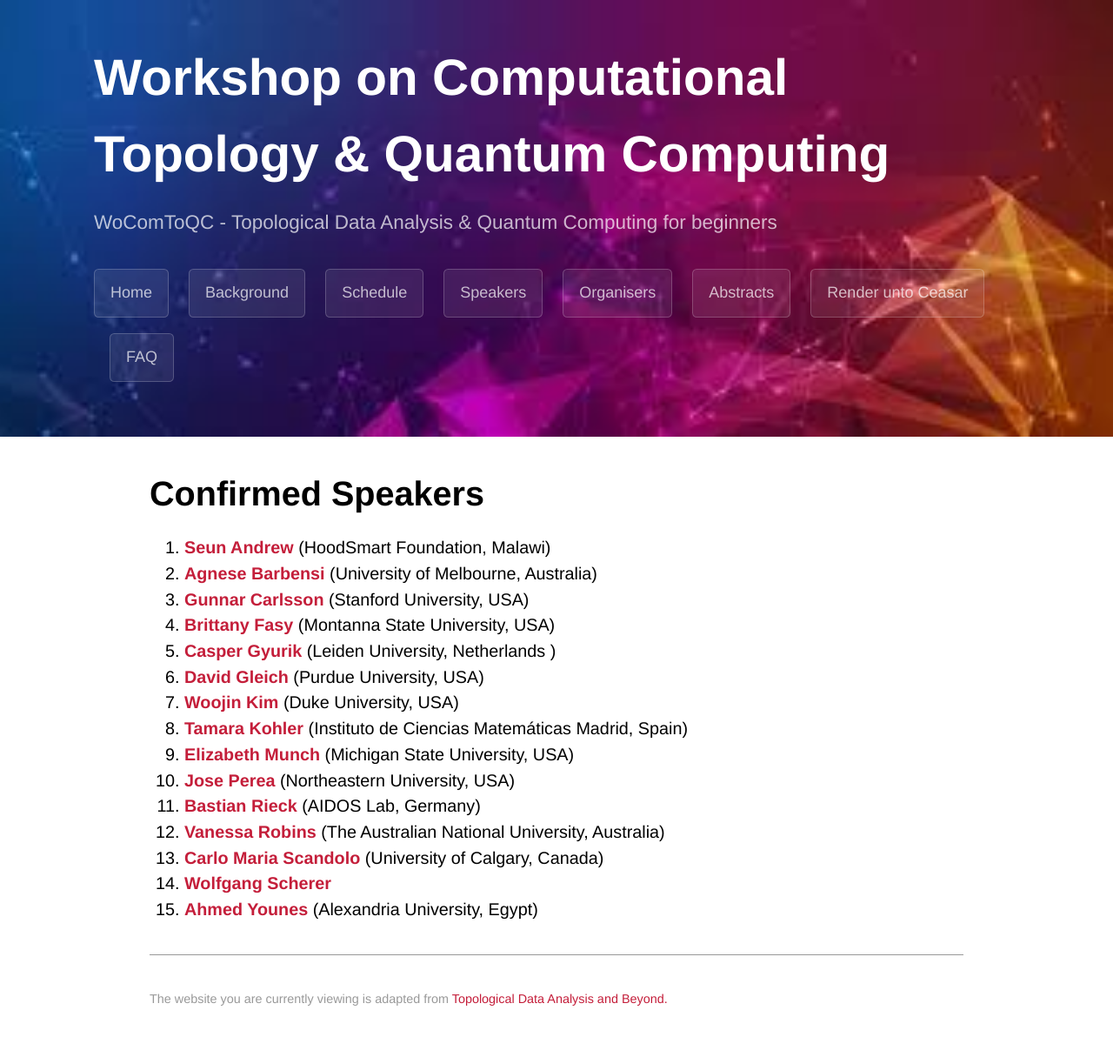
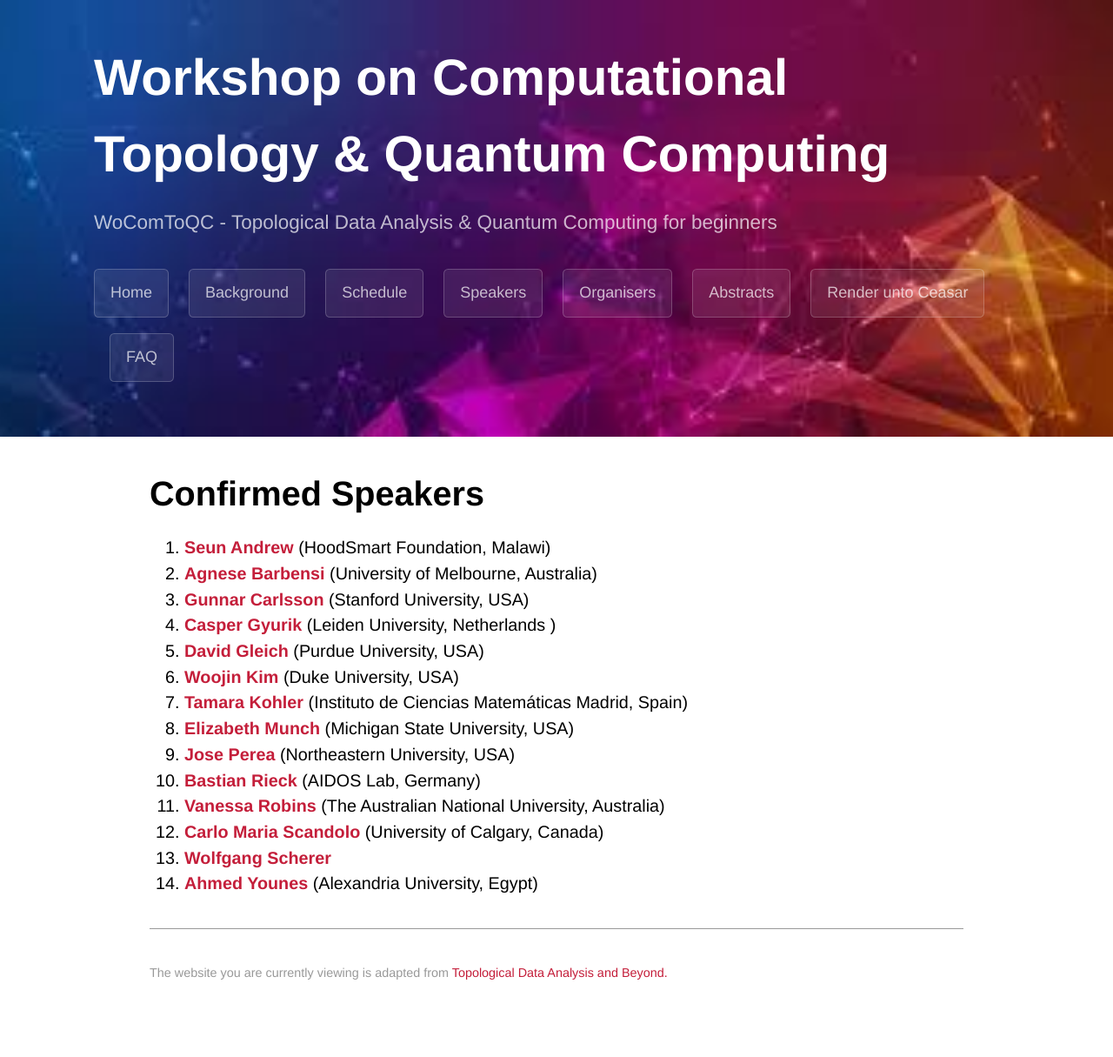
Before and after one commit to WoComtoQC/wocomtoqc.github.io, a Jekyll site: the page built from speakers.md, in a window 1280 px wide. Shown: the whole page at 87% size. Built offline with Jekyll 4.4.1, drawn with Linux system fonts in a browser that asks for light colours; some web fonts are replaced; our own code applies the rules of GitHub Pages for plain Markdown files; after the commit the page ends 1185 px from its top, so only the background shows below that.

Commit message:
Update speakers.md

```diff
--- a/speakers.md
+++ b/speakers.md
@@ -10,15 +10,14 @@ layout: default
 1. [**Seun Andrew**](https://www.linkedin.com/in/sean-thawe-61313624b/) (HoodSmart Foundation, Malawi)
 2.  [**Agnese Barbensi**](https://sites.google.com/view/agnesebarbensi/home) (University of Melbourne, Australia)
 3.  [**Gunnar Carlsson**](https://mathematics.stanford.edu/people/gunnar-carlsson) (Stanford University, USA)
-4.  [**Brittany Fasy**](https://www.cs.montana.edu/directory/1812041/brittany-fasy) (Montanna State University, USA)
-5.  [**Casper Gyurik**](https://www.universiteitleiden.nl/en/staffmembers/casper-gyurik#tab-1) (Leiden University, Netherlands )
-6.  [**David Gleich**](https://www.cs.purdue.edu/homes/dgleich/) (Purdue University, USA)
-7.  [**Woojin Kim**](https://scholars.duke.edu/person/Woojin.Kim) (Duke University, USA)
-8.  [**Tamara Kohler**](https://www.ucm.es/mathqi/tamara-kohler) (Instituto de Ciencias Matemáticas Madrid, Spain)
-9.  [**Elizabeth Munch**](http://www.elizabethmunch.com/) (Michigan State University, USA)
-10.  [**Jose Perea**](https://www.joperea.com/) (Northeastern University, USA)
-11.  [**Bastian Rieck**](https://bastian.rieck.me/) (AIDOS Lab, Germany)
-12.  [**Vanessa Robins**](https://physics.anu.edu.au/contact/people/profile.php?ID=75)   (The Australian National University, Australia)
-13.  [**Carlo Maria Scandolo**](https://contacts.ucalgary.ca/info/math/profiles/1-9063259) (University of Calgary, Canada)
-14.  [**Wolfgang Scherer**](https://uk.linkedin.com/in/wolfgang-scherer-23200935)
-15.  [**Ahmed Younes**](https://www.linkedin.com/in/ahmed-younes-18910592/) (Alexandria University, Egypt)
+4.  [**Casper Gyurik**](https://www.universiteitleiden.nl/en/staffmembers/casper-gyurik#tab-1) (Leiden University, Netherlands )
+5.  [**David Gleich**](https://www.cs.purdue.edu/homes/dgleich/) (Purdue University, USA)
+6.  [**Woojin Kim**](https://scholars.duke.edu/person/Woojin.Kim) (Duke University, USA)
+7. [**Tamara Kohler**](https://www.ucm.es/mathqi/tamara-kohler) (Instituto de Ciencias Matemáticas Madrid, Spain)
+8. [**Elizabeth Munch**](http://www.elizabethmunch.com/) (Michigan State University, USA)
+9. [**Jose Perea**](https://www.joperea.com/) (Northeastern University, USA)
+10. [**Bastian Rieck**](https://bastian.rieck.me/) (AIDOS Lab, Germany)
+11.  [**Vanessa Robins**](https://physics.anu.edu.au/contact/people/profile.php?ID=75)   (The Australian National University, Australia)
+12.  [**Carlo Maria Scandolo**](https://contacts.ucalgary.ca/info/math/profiles/1-9063259) (University of Calgary, Canada)
+13.  [**Wolfgang Scherer**](https://uk.linkedin.com/in/wolfgang-scherer-23200935)
+14.  [**Ahmed Younes**](https://www.linkedin.com/in/ahmed-younes-18910592/) (Alexandria University, Egypt)
```
